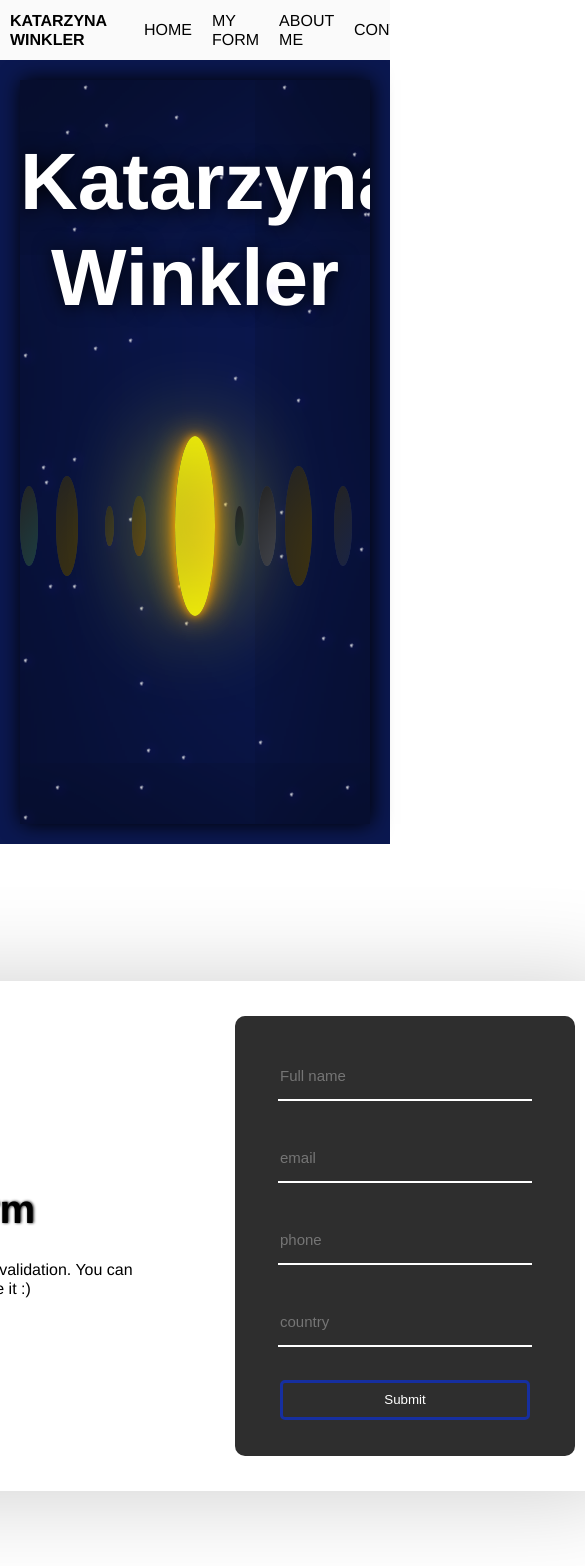
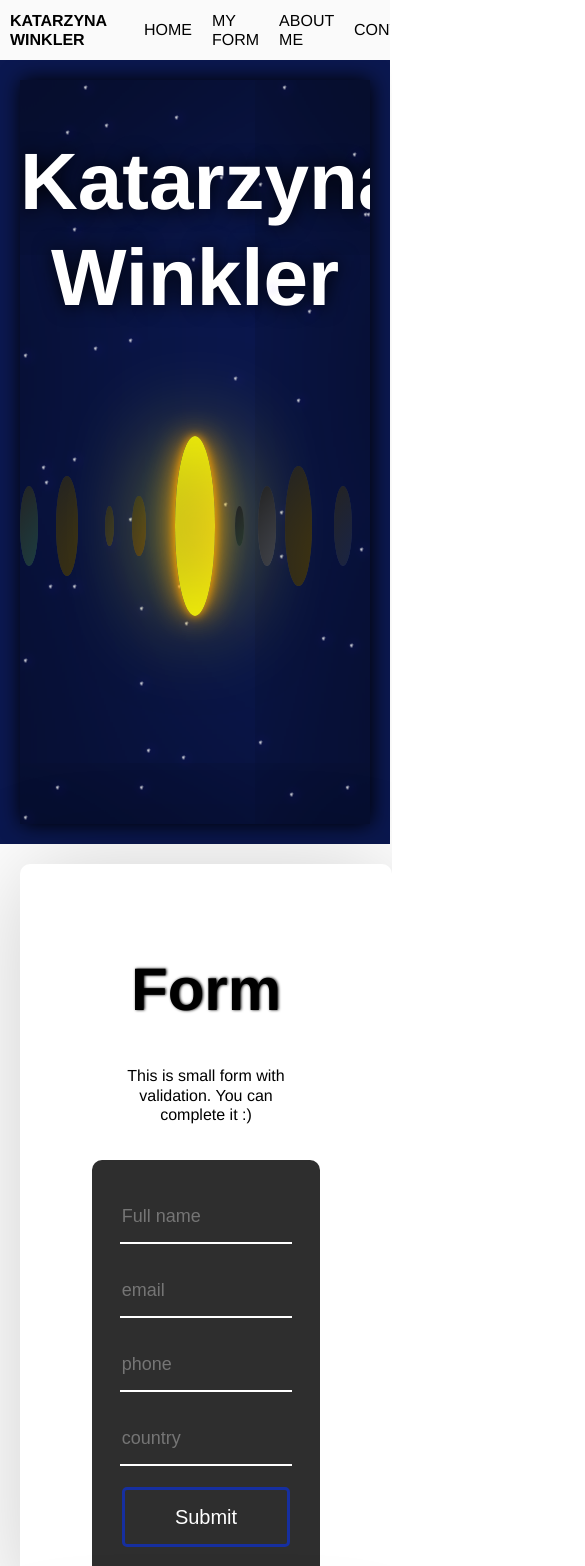
Before and after one commit to kwinkler99/MyPortfolio, a React (Create React App) app: page /#home in a window 390 px wide. Shown: the top 1566 px of the page, 585 px wide, since content can reach past the window. Built offline with nearby package versions, Linux system fonts and the light colour scheme.

Commit message:
adding css @media and resize elements during resize screen

```diff
--- a/src/App.js
+++ b/src/App.js
@@ -20,9 +20,9 @@ function App() {
         homeRect = document.getElementById("home").getBoundingClientRect(),
         formRect = document.getElementById("form").getBoundingClientRect(),
         aboutMeRect = document.getElementById("about-me").getBoundingClientRect(),
-        offsetHome   = homeRect.top - bodyRect.top + 60,
-        offsetForm   = formRect.top - bodyRect.top + 60,
-        offsetAboutMe   = aboutMeRect.top - bodyRect.top + 60;
+        offsetHome = homeRect.top - bodyRect.top + 60,
+        offsetForm = formRect.top - bodyRect.top + 60,
+        offsetAboutMe = aboutMeRect.top - bodyRect.top + 60;
 
 
     let urlHash = ""
--- a/src/style/about-me.scss
+++ b/src/style/about-me.scss
@@ -4,34 +4,65 @@
     position: relative;
 
     .small-window{
-        position: absolute;
-        top: 50%;
-        left: 50%;
-        margin: -255px 0 0 -430px;
         padding: 30px;
-        height: 450px;
-        width: 800px;
         border-radius: 10px;
         background: rgb(12, 27, 94);
         box-shadow: 0 3px 100px rgba(0, 0, 0, 0.2);
         display: flex;
         justify-content: center;
         align-items: center;
+        overflow: hidden;
 
         img {
             margin: auto;
-            width: 350px;
         }
 
         div {
             margin: auto;
-            margin-right: 20px;
-            padding-right: 20px;
-            width: 300px;
             text-align: justify;
-            font-size: 17px;
-            line-height: 1.8;
             color:rgb(230, 230, 230);
         }
     }
+
+    @media ( min-width: 900px ) {
+        .small-window {
+            position: absolute;
+            top: 50%;
+            left: 50%;
+            margin: -255px 0 0 -430px;
+            height: 450px;
+            width: 800px;
+
+            img {
+                width: 350px;
+            }
+
+            div {
+                margin-right: 20px;
+                padding-right: 20px;
+                width: 300px;
+                font-size: 17px;
+                line-height: 1.8;
+            }
+        }
+    }
+
+    @media ( max-width: 899px ) {
+        .small-window {
+            margin: auto;
+            height: calc(100% - 60px);
+            width: 80vw;
+            flex-direction: column;
+
+            img {
+                width: 60%;
+            }
+
+            div {
+                width: 60%;
+                font-size: 16px;
+                line-height: 1.6;
+            }
+        }
+    }
 }
--- a/src/style/contact.scss
+++ b/src/style/contact.scss
@@ -3,7 +3,6 @@
 
     .contact_data{
         margin: auto;
-        width: 500px;
         text-align: justify;
         box-shadow: 0 3px 10px rgba(0, 0, 0, 0.2);
 
@@ -19,4 +18,16 @@
             color: rgb(11, 24, 80)
         }
     }
+
+    @media ( min-width: 900px ) {
+        .contact_data {
+            width: 600px;
+        }
+    }
+
+    @media ( max-width: 899px ) {
+        .contact_data {
+            width: 70%;
+        }
+    }
 }
--- a/src/style/form.scss
+++ b/src/style/form.scss
@@ -3,29 +3,18 @@
     margin: auto;
     position: relative;
 
-    .small-window{
-        position: absolute;
-        top: 50%;
-        left: 50%;
-        margin: -255px 0 0 -430px;
+    .small-window {
         padding: 30px;
-        height: 450px;
-        width: 800px;
         display: flex;
         justify-content: center;
         align-items: center;
         border-radius: 10px;
         box-shadow: 0 3px 100px rgba(0, 0, 0, 0.2);
+        overflow: hidden;
 
-        div{
+        div {
             padding: 20px;
-            width: 300px;
-            margin-left: 20px;;
 
-            h1{
-                font-size: 40px;
-                text-shadow: black 1px 0 3px;
-            }
         }
 
         form {
@@ -73,5 +62,84 @@
                 font-size: 15px;
             }
         }
+
+    }
+
+
+
+    @media (min-width: 900px) {
+        .small-window{
+            position: absolute;
+            top: 50%;
+            left: 50%;
+            margin: -255px 0 0 -430px;
+            height: 450px;
+            width: 800px;
+
+
+            div{
+                width: 300px;
+                margin-left: 20px;;
+
+                h1{
+                    font-size: 40px;
+                    text-shadow: black 1px 0 3px;
+                }
+            }
+
+            form {
+                margin-right: 20px;
+                width: 300px;
+                height: 400px;
+
+                input {
+                    width: 250px;
+                    font-size: 15px;
+                }
+                button {
+                    width: 250px;
+                    height: 40px;
+                }
+                p{
+                    font-size: 15px;
+                }
+            }
+        }
+    }
+    @media(max-width: 899px) {
+        .small-window{
+            margin: auto;
+            height: calc(100% - 60px);
+            width: 80vw;
+            flex-direction: column;
+
+            div{
+                width: 60%;
+
+                h1{
+                    font-size: 60px;
+                    text-shadow: black 1px 0 3px;
+                }
+            }
+
+            form {
+                margin: auto;
+                width: 60%;
+                height: 60%;
+
+                input {
+                    width: 90%;
+                    font-size: 18px;
+                }
+                button {
+                    width: 90%;
+                    height: 60px;
+                    font-size: 20px;
+                }
+                p{
+                    font-size: 16px;
+                }
+            }
+        }
     }
 }
```
